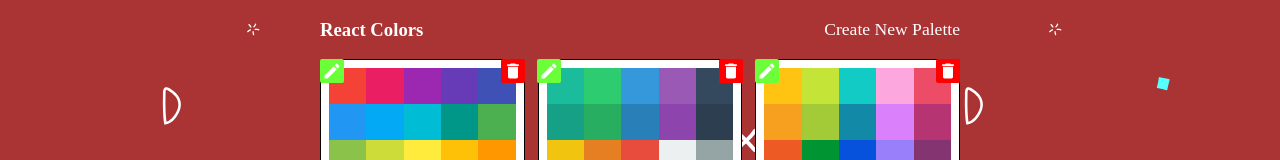
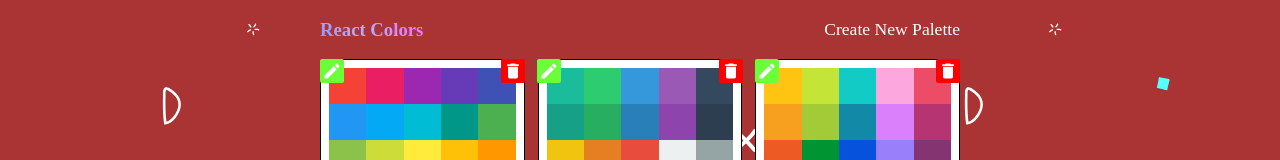
Before and after one commit to YeonghunKO/color-palatte-project, a React (Create React App) app: page / in a window 1280 px wide. Shown: the top 160 px of the page. Built offline with nearby package versions, Linux system fonts and the light colour scheme; a web font is replaced by a local one.

Commit message:
:lipstick::STYLE: Styled main page title text

```diff
--- a/src/assets/styles/CreateNewPalette.style.js
+++ b/src/assets/styles/CreateNewPalette.style.js
@@ -5,24 +5,6 @@ import { styled } from '@mui/material/styles';
 import sizes from './sizes.style';
 
 const drawerWidth = 350;
-
-const bounce = keyframes`
-  from, 20%, 53%, 80%, to {
-    transform: translate3d(0,0,0);
-  }
-
-  40%, 43% {
-    transform: translate3d(0, -30px, 0);
-  }
-
-  70% {
-    transform: translate3d(0, -15px, 0);
-  }
-
-  90% {
-    transform: translate3d(0,-4px,0);
-  }
-`;
 
 const Main = styled('main', { shouldForwardProp: prop => prop !== 'open' })(
   ({ theme, open }) => ({
--- a/src/assets/styles/PaletteListStyles.js
+++ b/src/assets/styles/PaletteListStyles.js
@@ -52,8 +52,13 @@ export default {
     alignItems: 'center',
     color: 'white',
     '& h1': {
+      background: 'rgb(244,115,255)',
+      background:
+        '-webkit-linear-gradient(227deg, rgba(244,115,255,1) 0%, rgba(229,124,255,1) 22%, rgba(184,167,255,1) 48%, rgba(175,168,255,1) 68%, rgba(138,148,255,1) 100%)',
+      '-webkit-background-clip': 'text',
+      '-webkit-text-fill-color': 'transparent',
       [sizes.down('xs')]: {
-        fontSize: '1.3rem',
+        fontSize: '1.4rem',
       },
     },
     '& a': {
--- a/src/components/DraggableColorBox.js
+++ b/src/components/DraggableColorBox.js
@@ -40,7 +40,6 @@ const DraggableColorBox = SortableElement(props => {
   const editBox = () => {
     editColorBoxStart({ name, color, index: idx });
   };
-  console.log('draggable box', name);
   return (
     <DraggableColorDiv color={color}>
       <BoxContent>
```
